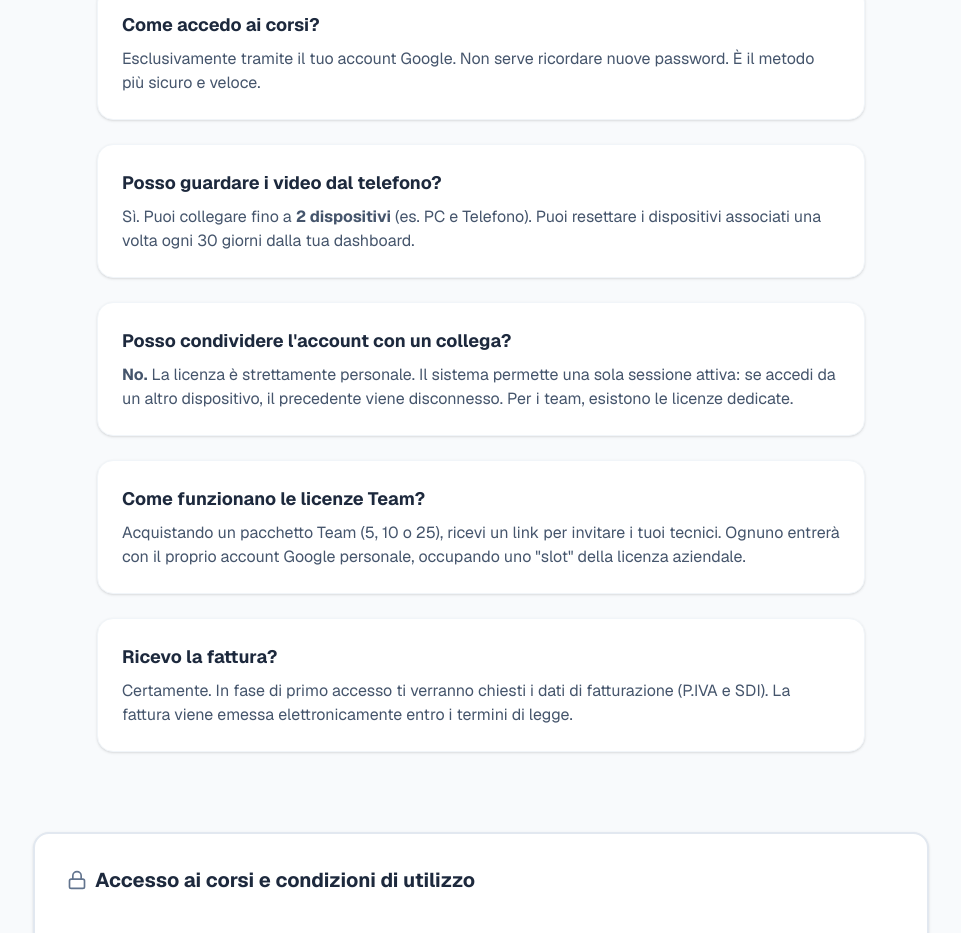
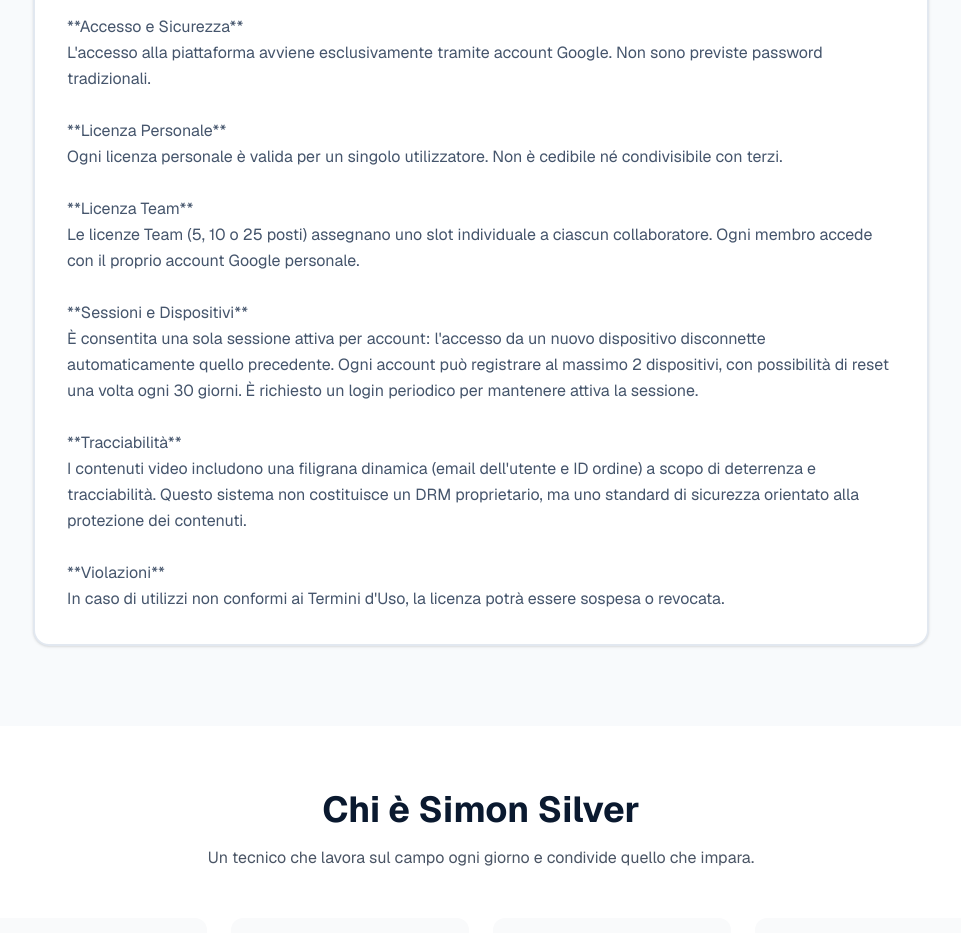
Before and after one commit to simonsilvercaldaie/sito-caldaie, a Next.js app: page / in a window 1280 px wide. Shown: the part 2603-3536 px from the top of the page, without its empty margins (159-1120 px from the left). Built offline with nearby package versions, Linux system fonts and the light colour scheme.

Commit message:
style(home): remove FAQ section

```diff
--- a/components/ProductShowcase.tsx
+++ b/components/ProductShowcase.tsx
@@ -106,47 +106,7 @@ export default function ProductShowcase() {
                 {/* SEZIONE TEAM REMOVED */}
 
 
-                {/* FAQ SECTION */}
-                <div className="max-w-3xl mx-auto mb-20">
-                    <h2 className="text-3xl font-bold text-primary text-center mb-10">Domande Frequenti</h2>
-                    <div className="space-y-6">
-                        <div className="bg-white p-6 rounded-2xl shadow-sm border border-slate-100">
-                            <h3 className="font-bold text-lg text-slate-800 mb-2">Come accedo ai corsi?</h3>
-                            <p className="text-slate-600">
-                                Esclusivamente tramite il tuo account Google. Non serve ricordare nuove password.
-                                È il metodo più sicuro e veloce.
-                            </p>
-                        </div>
-                        <div className="bg-white p-6 rounded-2xl shadow-sm border border-slate-100">
-                            <h3 className="font-bold text-lg text-slate-800 mb-2">Posso guardare i video dal telefono?</h3>
-                            <p className="text-slate-600">
-                                Sì. Puoi collegare fino a <strong>2 dispositivi</strong> (es. PC e Telefono).
-                                Puoi resettare i dispositivi associati una volta ogni 30 giorni dalla tua dashboard.
-                            </p>
-                        </div>
-                        <div className="bg-white p-6 rounded-2xl shadow-sm border border-slate-100">
-                            <h3 className="font-bold text-lg text-slate-800 mb-2">Posso condividere l'account con un collega?</h3>
-                            <p className="text-slate-600">
-                                <strong>No.</strong> La licenza è strettamente personale. Il sistema permette una sola sessione attiva:
-                                se accedi da un altro dispositivo, il precedente viene disconnesso. Per i team, esistono le licenze dedicate.
-                            </p>
-                        </div>
-                        <div className="bg-white p-6 rounded-2xl shadow-sm border border-slate-100">
-                            <h3 className="font-bold text-lg text-slate-800 mb-2">Come funzionano le licenze Team?</h3>
-                            <p className="text-slate-600">
-                                Acquistando un pacchetto Team (5, 10 o 25), ricevi un link per invitare i tuoi tecnici.
-                                Ognuno entrerà con il proprio account Google personale, occupando uno "slot" della licenza aziendale.
-                            </p>
-                        </div>
-                        <div className="bg-white p-6 rounded-2xl shadow-sm border border-slate-100">
-                            <h3 className="font-bold text-lg text-slate-800 mb-2">Ricevo la fattura?</h3>
-                            <p className="text-slate-600">
-                                Certamente. In fase di primo accesso ti verranno chiesti i dati di fatturazione (P.IVA e SDI).
-                                La fattura viene emessa elettronicamente entro i termini di legge.
-                            </p>
-                        </div>
-                    </div>
-                </div>
+
 
 
             </div>
```
